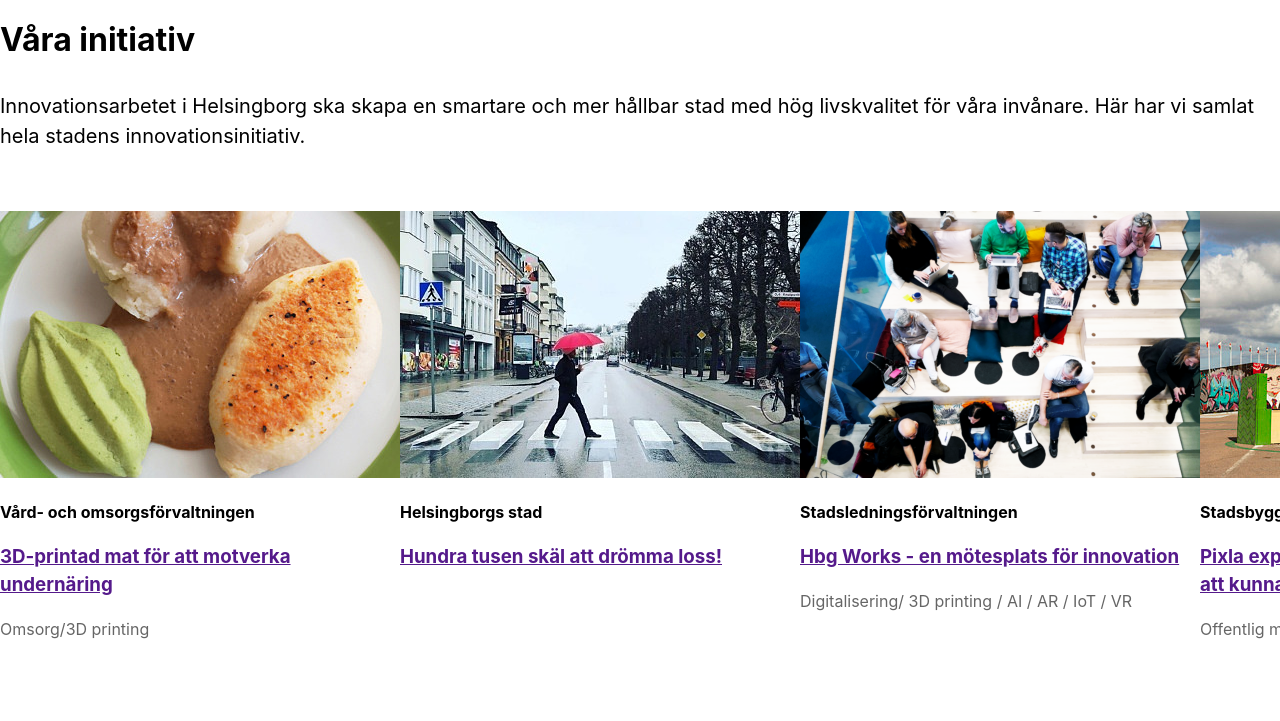
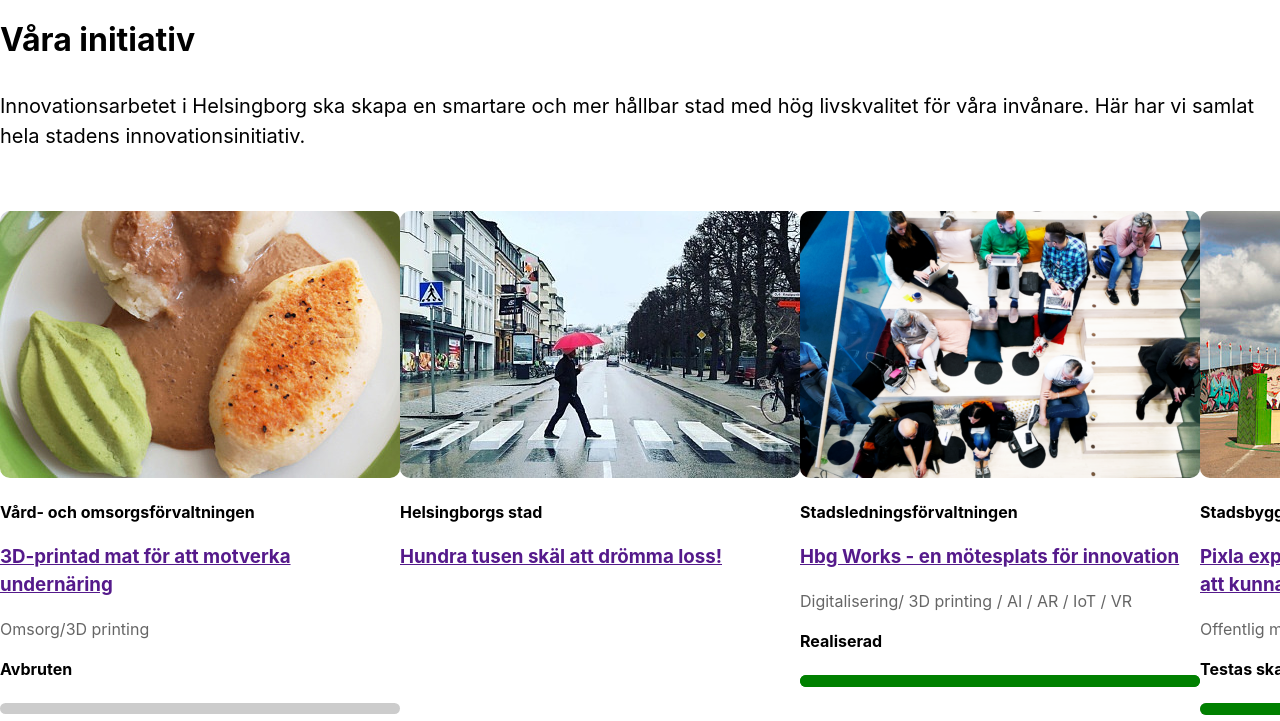
Before and after one commit to Blazter99/innovation.helsingborg.se, a plain HTML site: page index.html in a window 1280 px wide. Shown: the part 1821-2542 px from the top of the page. Before the commit the page ends 2478 px from the top, so only its background shows below. Drawn offline with Linux system fonts and the light colour scheme.

Commit message:
progressbars

```diff
--- a/css/mystyle.css
+++ b/css/mystyle.css
@@ -10,6 +10,7 @@ body {margin:0;
       font-size:100%;
 }
 
+img {border-radius:10px;}
 
 #header {display:flex;
          flex-direction:row;
@@ -124,3 +125,46 @@ body {margin:0;
 
 .opacity {opacity:0.6;
 }
+
+#progress1 {width:100%;
+           border-radius:10px;
+           padding-bottom:4px;
+}
+
+#progress1::-webkit-progress-bar {width:100%;
+                                  border-radius:10px;
+                                  height:11px;
+                                  opacity:0.4;
+
+}
+
+#progress1::-webkit-progress-value {border-radius:10px;
+                                    height:11px;
+
+}
+
+#progress2 {width:100%;
+            padding-bottom:4px;
+            border-radius:10px;
+}
+
+#progress2::-webkit-progress-bar {border-radius:10px;
+                                  width:100%;
+                                  background:green;
+}
+
+#progress2::-webkit-progress-value {border-radius:10px;
+}
+
+#progress3 {width:60%;
+            padding-bottom:4px;
+            border-radius:10px;
+}
+
+#progress3::-webkit-progress-bar {border-radius:10px;
+                                  background:darkgrey;
+}
+
+#progress3::-webkit-progress-value {border-radius:10px;
+                                    background:green;
+}
--- a/index.html
+++ b/index.html
@@ -115,6 +115,8 @@
             <p><b>Vård- och omsorgsförvaltningen</b></p>
             <h3><a href="">3D-printad mat för att motverka undernäring</a></h3>
             <p class="opacity">Omsorg/3D printing</p>
+            <p><b>Avbruten</b></p>
+            <progress id="progress1" max="100" value="0"></progress>
         </div>
 
         <div>
@@ -128,6 +130,8 @@
             <p><b>Stadsledningsförvaltningen</b></p>
             <h3><a href="">Hbg Works - en mötesplats för innovation</a></h3>
             <p class="opacity">Digitalisering/ 3D printing / AI / AR / IoT / VR</p>
+            <p><b>Realiserad</b></p>
+            <progress id="progress2" max="100" value="100"></progress>
         </div>
 
         <div>
@@ -135,6 +139,8 @@
             <p><b>Stadsbyggnadsförvaltningen</b></p>
             <h3><a href="">Pixla experience park – Det krävs en box för att kunna tänka utanför boxen</a></h3>
             <p class="opacity">Offentlig miljö / Stadsbyggnad</p>
+            <p><b>Testas skarpt</b></p>
+            <progress id="progress3" max="100" value="50">
         </div>
     </div>
 </section>
```
